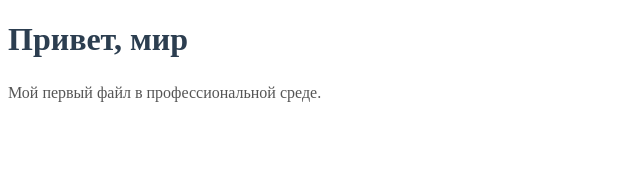
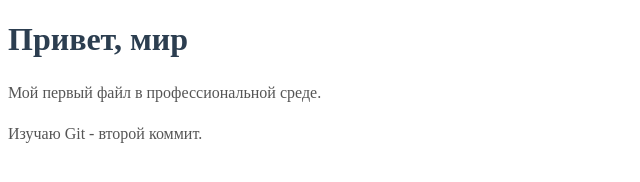
Before and after one commit to adik2012/phase-0, a plain HTML site: page index.html in a window 1280 px wide. Shown: the whole page, without its empty margins (0-640 px from the left). Drawn offline with Linux system fonts and the light colour scheme.

Commit message:
feat: add second paragraph and README

```diff
--- a/index.html
+++ b/index.html
@@ -9,5 +9,6 @@
   <body>
     <h1>Привет, мир</h1>
     <p>Мой первый файл в профессиональной среде.</p>
+    <p>Изучаю Git - второй коммит.</p>
   </body>
 </html>
```
Also changed, not shown: 1 other file.
